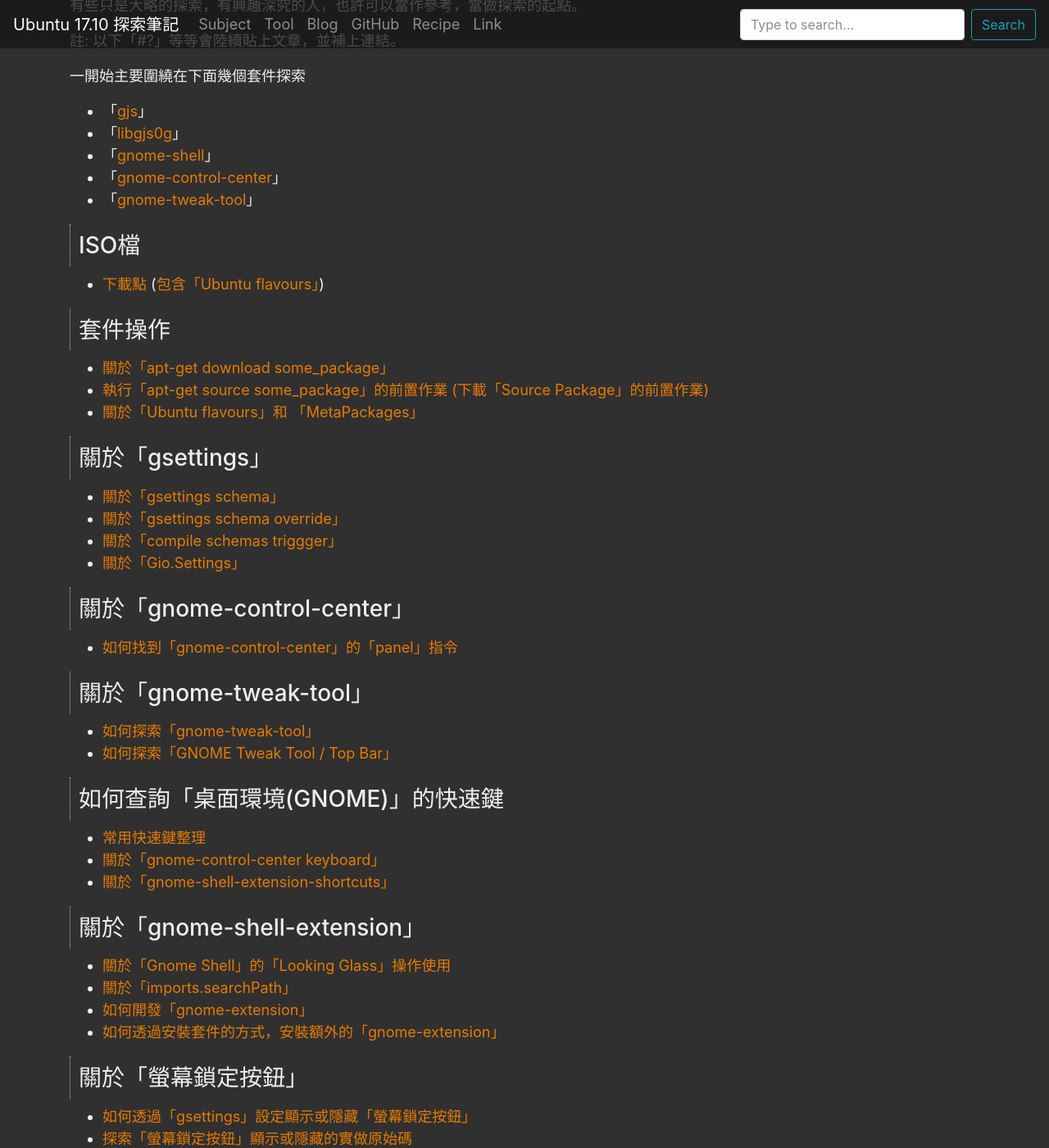
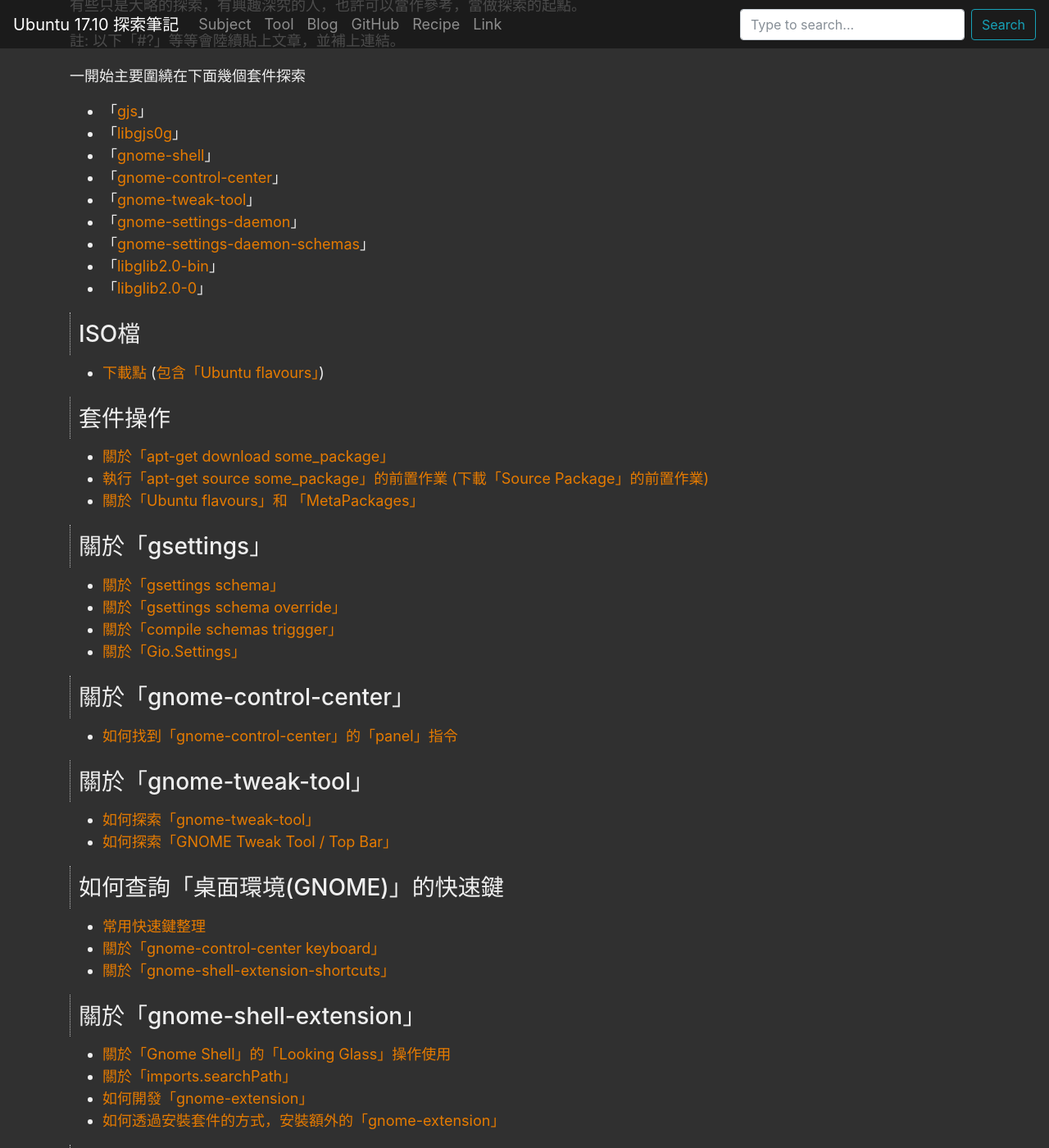
Before and after one commit to samwhelp/note-ubuntu-17.10, a Jekyll site: the page built from index.md, in a window 1280 px wide and 1400 px high, scrolled down 387 px. Shown: the whole window at 82% size. Built offline with Jekyll 4.4.1, drawn with Linux system fonts in a browser that asks for light colours; nearby versions of some CDN libraries; some of the changed text lies outside the part shown.

Commit message:
add link

```diff
--- a/index.md
+++ b/index.md
@@ -26,6 +26,10 @@
 * 「[gnome-shell](https://packages.ubuntu.com/artful/gnome-shell)」
 * 「[gnome-control-center](https://packages.ubuntu.com/artful/gnome-control-center)」
 * 「[gnome-tweak-tool](https://packages.ubuntu.com/artful/gnome-tweak-tool)」
+* 「[gnome-settings-daemon](https://packages.ubuntu.com/artful/gnome-settings-daemon)」
+* 「[gnome-settings-daemon-schemas](https://packages.ubuntu.com/artful/gnome-settings-daemon-schemas)」
+* 「[libglib2.0-bin](https://packages.ubuntu.com/artful/libglib2.0-bin)」
+* 「[libglib2.0-0](https://packages.ubuntu.com/artful/libglib2.0-0)」
 
 
 ## ISO檔
@@ -79,6 +83,12 @@
 * [探索「螢幕鎖定按鈕」顯示或隱藏的實做原始碼](https://www.ubuntu-tw.org/modules/newbb/viewtopic.php?post_id=358938#forumpost358938)
 
 
+## 關於「Night Light」
+
+* [如何透過「gsettings」設定「Night Light」的相關參數](https://www.ubuntu-tw.org/modules/newbb/viewtopic.php?post_id=358968#forumpost358968)
+* [關於「Night Light 設定」的「Daemon」](https://www.ubuntu-tw.org/modules/newbb/viewtopic.php?post_id=358970#forumpost358970)
+
+
 ## 關於「日曆(Calendar)」
 
 * [TarBar 日曆下拉選單的開啟與關閉](https://www.ubuntu-tw.org/modules/newbb/viewtopic.php?post_id=358886#forumpost358886)
```
